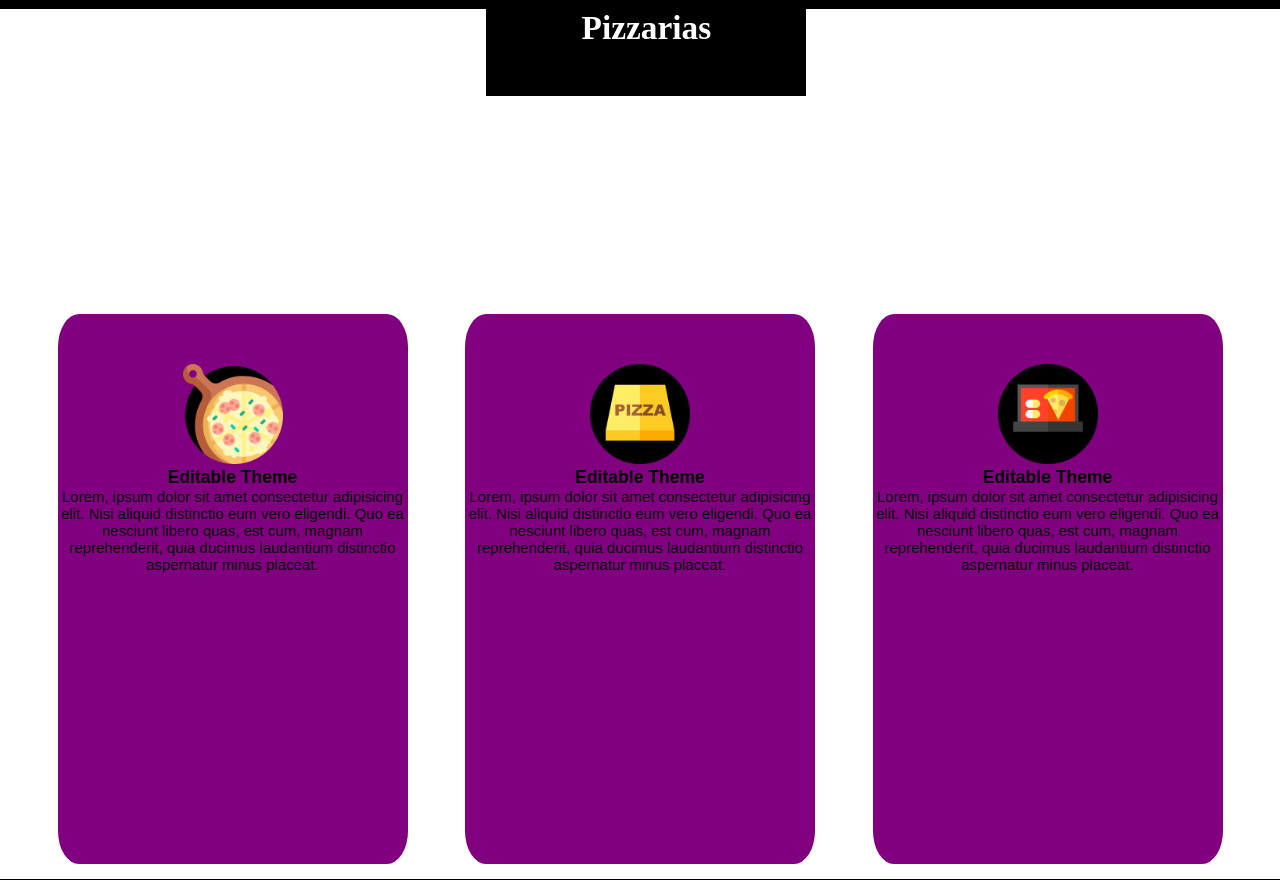
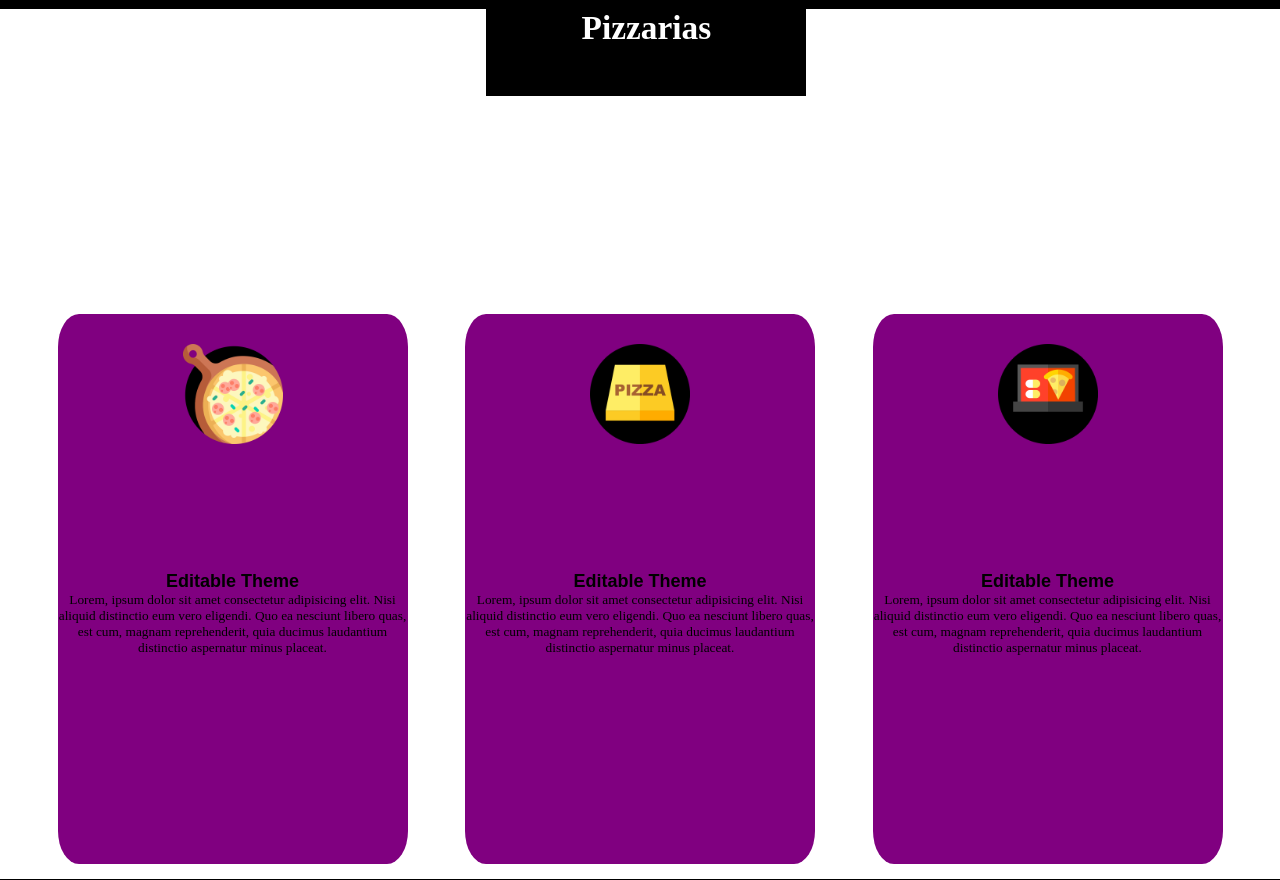
Before and after one commit to Cleitoncampos23/Portfolio-demoday-pizza, a Django app: page / in a window 1280 px wide. Shown: the part 977-1857 px from the top of the page. Run offline with Django 3.2, Linux system fonts and the light colour scheme.

Commit message:
Ajustar imagem e texto no aside

```diff
--- a/app/static/css/style.css
+++ b/app/static/css/style.css
@@ -40,7 +40,6 @@ header {
 #bg_video{
     background: url(../videos/bg_pizza3.mp4);
     position: fixed;
-    background-repeat: no-repeat;
 	right: 0;
 	min-width: 100%;
 	min-height: 100%;
@@ -181,9 +180,10 @@ aside{
 }
 
 #coluna1, #coluna2, #coluna3{
-    text-align: center;
-    font-family: sans-serif;
-    font-size:15px;
+    display: flex;
+    justify-content: center;
+    align-items: center;
+    flex-direction: column;
     background-color: purple;
     height: 550px;
     width: 350px;
@@ -193,7 +193,33 @@ aside{
 #coluna1-img img, #coluna2-img img, #coluna3-img img{
     width: 100px;
     height: 100px;
-    margin-top: 50px;
+    position: relative;
+    bottom: 145%;
+    /* margin-top: 50px; */
+
+}
+
+#text_coluna{
+    text-align: center;
+    display: flex;
+    flex-direction: column;
+    justify-content: space-around;
+    align-items: center;
+    position: relative;
+    bottom: 5%;
+
+}
+
+#text_coluna h3{
+    font-family: sans-serif;
+    font-size:18px;
+
+}
+
+#text_coluna p{
+    font-size: 10pt;
+
+
 }
 
 section{
@@ -224,27 +250,6 @@ section{
     width: 100%;
     display: flex;
     align-items: center;
-}
-
-#img_section{
-    height: 95%;
-    width: 50%;
-    padding: 1%;
-    display: flex;
-    align-items: center;
-    margin-block-end: 2%;
-}
-
-#img_section img{
-    height: 100%;
-    widows: 100%;
-    border-radius: 3%;
-    padding: 1%;
-    border-style: solid;
-    border-top-color: #F70000;
-    border-block-end-color: #F70000;
-    /* border-style: solid;
-    border-color: coral; */
 }
 
 .section_fundo p{
--- a/app/templates/index.html
+++ b/app/templates/index.html
@@ -76,8 +76,11 @@
             <div id="coluna1-img">
                 <img src="../static/img/pizza1.png" alt="">
             </div>
+
+            <div id="text_coluna">
              <h3>Editable Theme</h3>
              <p>Lorem, ipsum dolor sit amet consectetur adipisicing elit. Nisi aliquid distinctio eum vero eligendi. Quo ea nesciunt libero quas, est cum, magnam reprehenderit, quia ducimus laudantium distinctio aspernatur minus placeat.</p>
+            </div>
 
         </div>
 
@@ -86,8 +89,11 @@
             <div id="coluna2-img">
                 <img src="../static/img/pizza2.png" alt="icone1">
             </div>
+
+            <div id="text_coluna">
              <h3>Editable Theme</h3>
              <p>Lorem, ipsum dolor sit amet consectetur adipisicing elit. Nisi aliquid distinctio eum vero eligendi. Quo ea nesciunt libero quas, est cum, magnam reprehenderit, quia ducimus laudantium distinctio aspernatur minus placeat.</p>
+            </div>
 
         </div>
 
@@ -96,8 +102,11 @@
             <div id="coluna3-img">
                 <img src="../static/img/pizza3.png" alt="icone3">
             </div>
+
+            <div id="text_coluna">
              <h3>Editable Theme</h3>
              <p>Lorem, ipsum dolor sit amet consectetur adipisicing elit. Nisi aliquid distinctio eum vero eligendi. Quo ea nesciunt libero quas, est cum, magnam reprehenderit, quia ducimus laudantium distinctio aspernatur minus placeat.</p>
+            </div>
 
         </div>
 
@@ -110,9 +119,7 @@
     </div>
 
 <div class="section_fundo">
-    <div id="img_section">
-        <img src="../static/img/img_section1.jpg" alt="">
-    </div>
+
     <div id="sectionButon">
         <p id="pergunta_section">Lorem ipsum dolor sit amet consectetur?</p>
 
```
Lines whose indentation alone changed are shown as unchanged.
